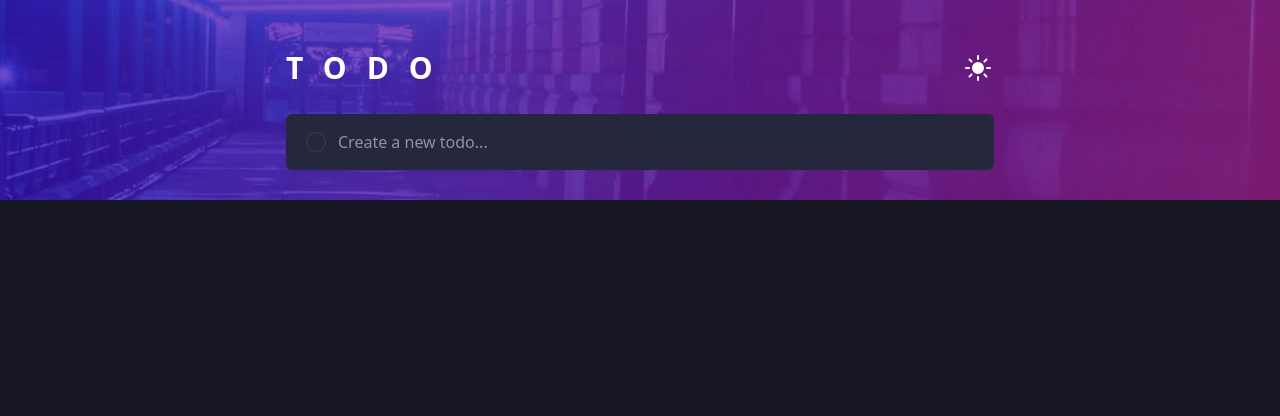
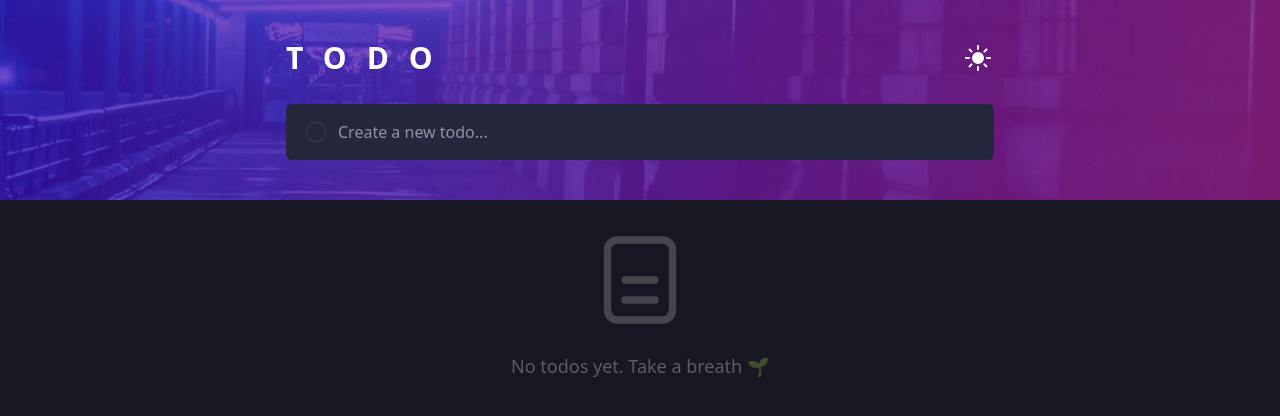
Before and after one commit to Andreasafent/todo-frontendmentor-react, a React (Vite) app: page / in a window 1280 px wide. Shown: the top 416 px of the page. Built offline with nearby package versions, Linux system fonts and the light colour scheme.

Commit message:
Added No todos yet

```diff
--- a/src/App.jsx
+++ b/src/App.jsx
@@ -130,7 +130,25 @@ function App() {
                             <div className="text-black/50 dark:text-white/30 mt-5 text-center text-sm">Drag and drop to reorder list</div>
                         </>
                     ) : (
-                        null
+                        <div className="flex flex-col items-center justify-center py-10 gap-3 text-center">
+                            <svg
+                                xmlns="http://www.w3.org/2000/svg"
+                                className="h-30 w-30 text-gray-300 dark:text-white/20"
+                                fill="none"
+                                viewBox="0 0 24 24"
+                                stroke="currentColor"
+                                strokeWidth={1.5}
+                            >
+                                <path
+                                    strokeLinecap="round"
+                                    strokeLinejoin="round"
+                                    d="M9 12h6m-6 4h6m-7.5 4h9a2 2 0 002-2V6a2 2 0 00-2-2h-9a2 2 0 00-2 2v12a2 2 0 002 2z"
+                                />
+                            </svg>
+                            <p className="text-lg text-gray-400 dark:text-white/30 font-medium">
+                                No todos yet. Take a breath 🌱
+                            </p>
+                        </div>
                     )}
                 </main>
             </div>
--- a/src/components/TabsComponent.jsx
+++ b/src/components/TabsComponent.jsx
@@ -1,5 +1,3 @@
-import { useState } from "react";
-
 function TabsComponent({ filter, setFilter }) {
     return (
         <>
```
